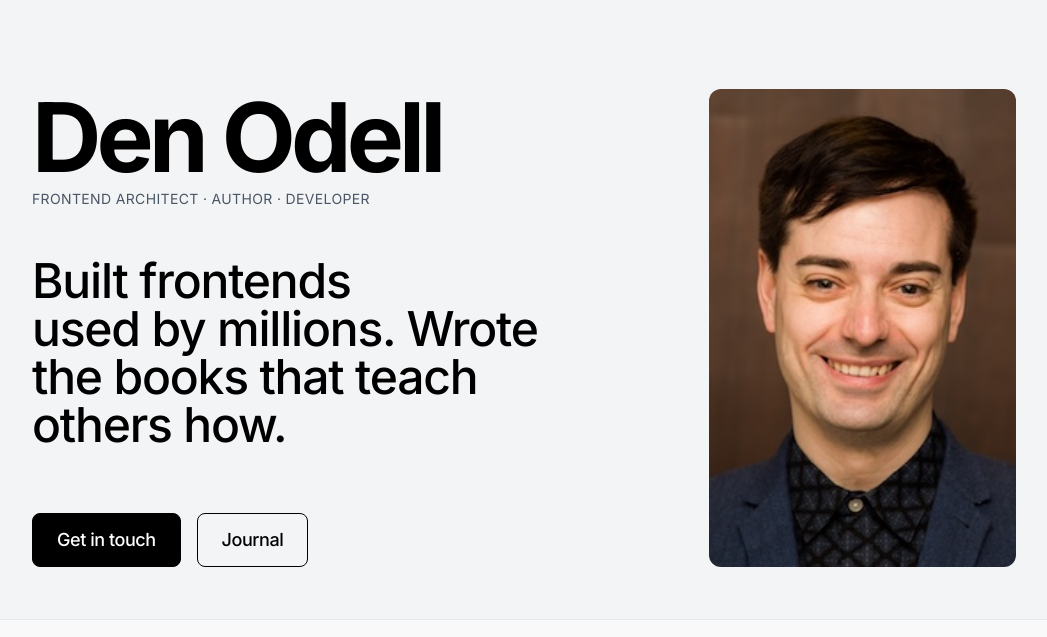
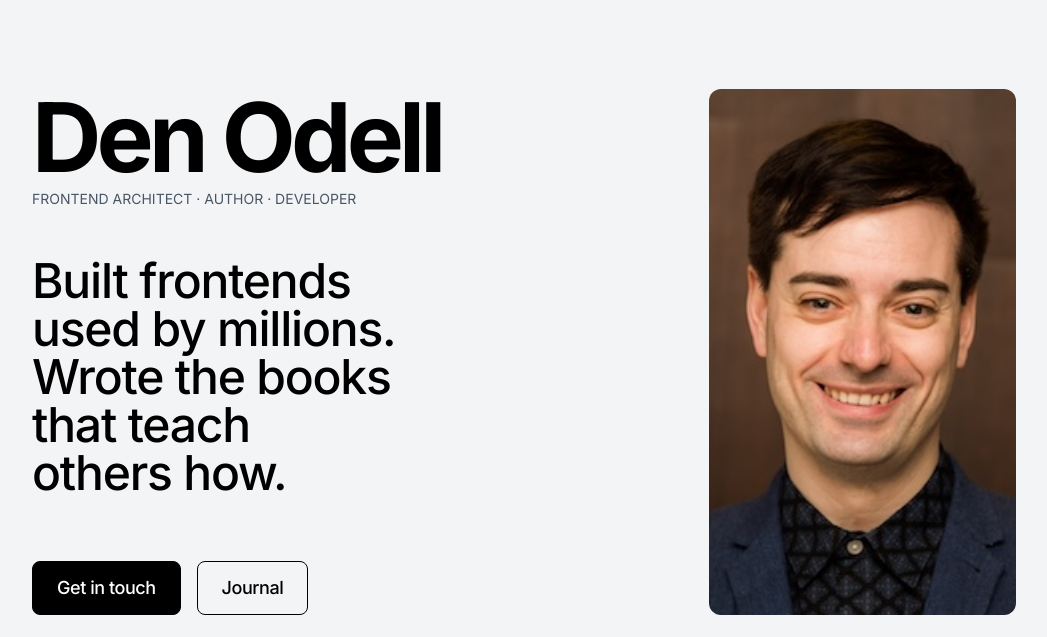
Before and after one commit to denodell/denodell.com, an Astro site: page / in a window 1280 px wide. Shown: the part 93-730 px from the top of the page, without its empty margins (116-1163 px from the left). Built offline with nearby package versions, Linux system fonts and the light colour scheme; Astro itself is replaced by a stand-in of ours.

Commit message:
Fixing hero text bugs

```diff
--- a/src/components/BlogPostExcerptHome.astro
+++ b/src/components/BlogPostExcerptHome.astro
@@ -6,7 +6,7 @@ const { post } = Astro.props;
 
 <li class="flex flex-col md:flex-row gap-4 md:gap-8 mb-4">
     <div>
-        <p class="font-medium text-xl/6 md:text-2xl/8 mb-2"><Link href={`/journal/${post.slug}`}>{post.title}</Link></p>
+        <p class="font-sans font-bold text-xl/6 md:text-2xl/8 mb-2"><Link href={`/journal/${post.slug}`}>{post.title}</Link></p>
         <small class="block text-xs md:text-sm text-gray-500 pb-2">{new Date(post.date).toLocaleDateString('en-GB', {
         year: 'numeric',
         month: 'long',
--- a/src/pages/index.astro
+++ b/src/pages/index.astro
@@ -28,11 +28,11 @@ import BaseLayout from "../layouts/BaseLayout.astro";
             Den Odell
           </h1>
 
-          <small class="uppercase text-xs md:text-sm text-gray-600 mb-8 md:mb-12 tracking-wide">Frontend Architect · Author · Developer</small>
+          <small class="uppercase text-xs md:text-sm text-gray-600 mb-8 md:mb-12">Frontend Architect · Author · Developer</small>
 
 
           <p
-            class="max-w-xl text-3xl md:text-5xl mb-12 md:mb-16 font-medium tracking-tight"
+            class="max-w-md text-3xl md:text-5xl mb-12 md:mb-16 font-medium tracking-tight"
           >
             Built frontends used&nbsp;by&nbsp;millions. Wrote the books that teach others&nbsp;how.
           </p>
```
